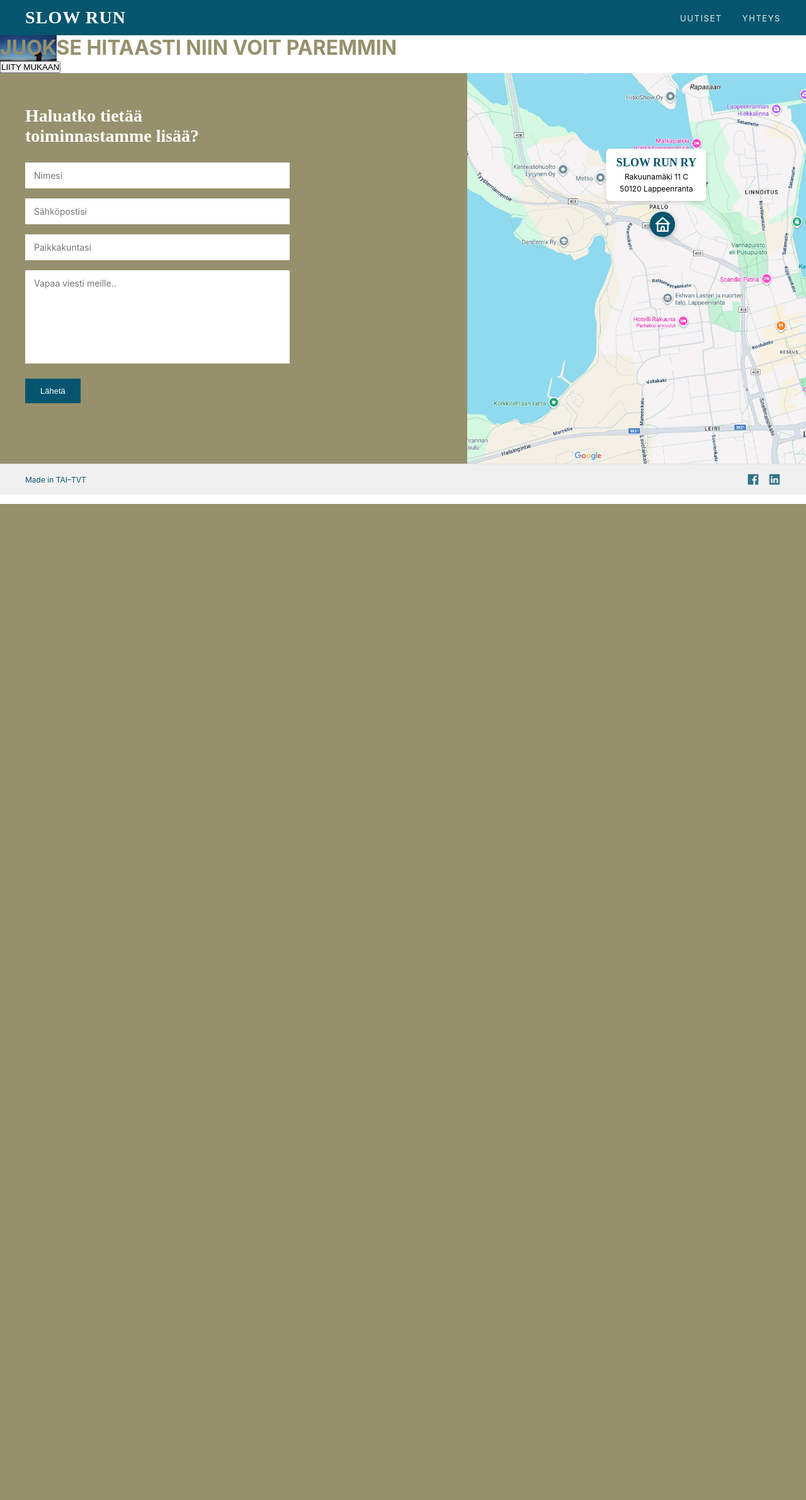
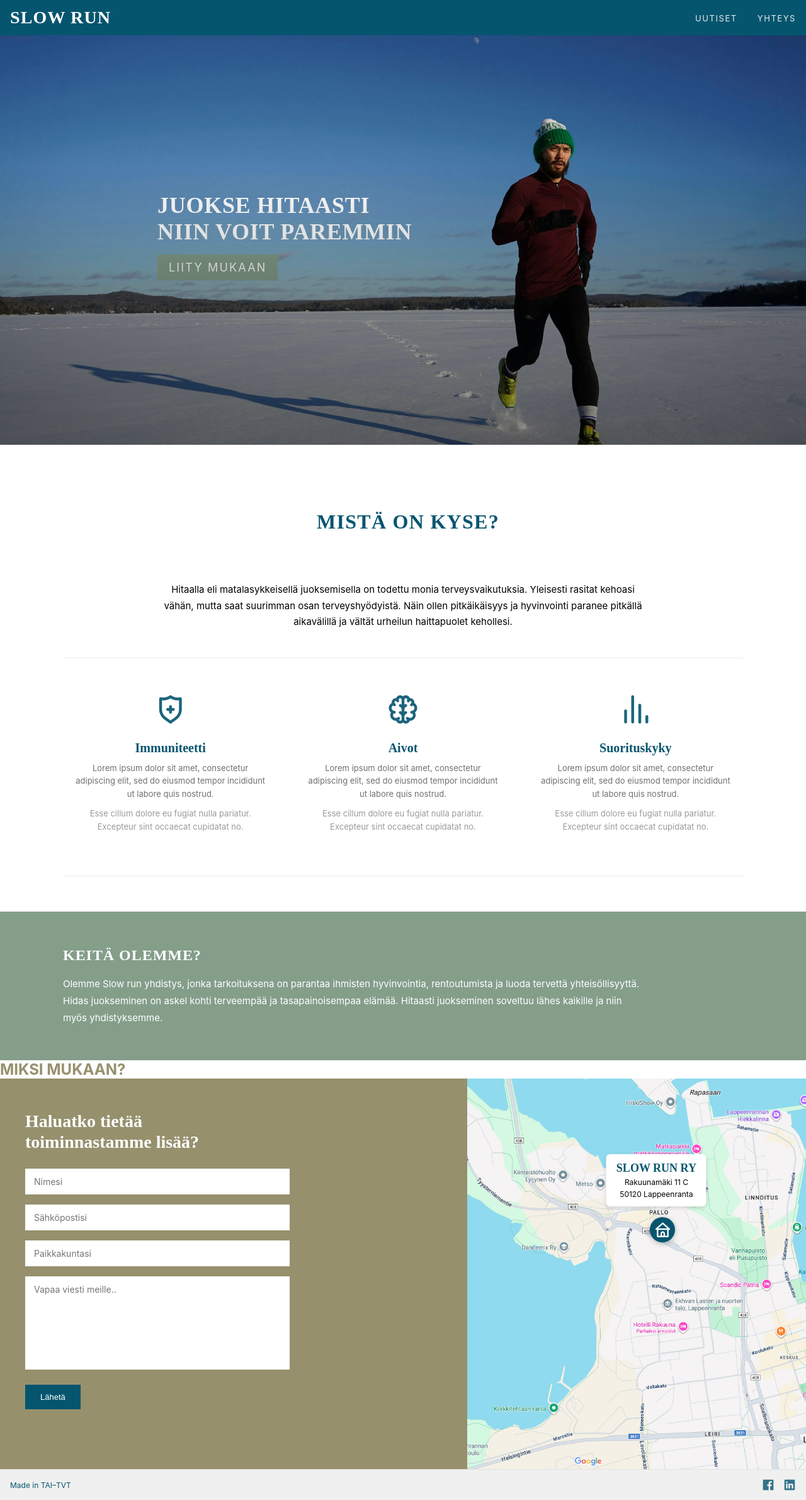
Before and after one commit to TAI-Slow-Run/slow-run-projekti, a PHP site: page / in a window 1280 px wide. Shown: the whole page at 63% size. Before the commit the page ends 800 px from the top, so only its background shows below. Run offline with PHP 8.4, Linux system fonts and the light colour scheme; some libraries are stand-ins or nearby versions.

Commit message:
add some section to the main page

```diff
--- a/css/style.css
+++ b/css/style.css
@@ -132,6 +132,167 @@
   }
 }
 
+/* === HERO === */
+.hero {
+  position: relative;
+  width: 100%;
+  overflow: hidden;
+}
+
+.hero-media {
+  display: block;
+  width: 100%;
+  height: 650px;
+  object-fit: cover;
+  object-position: 50% 70%;
+}
+
+.hero::after {
+  content: "";
+  position: absolute;
+  inset: 0;
+  background: linear-gradient(
+    180deg,
+    rgba(0, 0, 0, 0) 32%,
+    rgba(0, 0, 0, 0.2) 60%,
+    rgba(0, 0, 0, 0.35) 100%
+  );
+  pointer-events: none;
+}
+
+.hero__inner {
+  position: absolute;
+  left: 250px;
+  top: 250px;
+  max-width: 560px;
+}
+
+.hero-title {
+  font-family: var(--brand-font);
+  text-transform: uppercase;
+  color: var(--main-color);
+  font-weight: 700;
+  letter-spacing: 0.02em;
+  line-height: 1.16;
+  margin: 0 0 14px;
+  font-size: 36px;
+}
+
+.hero .liity-btn,
+.hero .liity-btn:link,
+.hero .liity-btn:visited {
+  display: inline-block;
+  background-color: var(--accent-color);
+  color: var(--main-color);
+  text-decoration: none;
+  text-transform: uppercase;
+  letter-spacing: 0.12em;
+  font-size: 18px;
+  padding: 10px 18px;
+  border: none;
+  cursor: pointer;
+}
+.hero .liity-btn:hover {
+  background: #6f8875;
+}
+.hero .liity-btn:active {
+  transform: translateY(1px);
+}
+
+/* === CONTAINER === */
+.container {
+  max-width: 1160px;
+  margin: 0 auto;
+  padding: 0 40px;
+}
+
+/* === SECTION BASE === */
+.section {
+  padding: 64px 0;
+}
+.section--tight {
+  padding: 56px 0 56px;
+}
+
+.section-title {
+  font-family: var(--brand-font);
+  text-transform: uppercase;
+  color: var(--brand-color);
+  letter-spacing: 0.04em;
+  font-size: 26px;
+  text-align: center;
+  margin: 0 0 28px;
+}
+.section-title--right {
+  text-align: right;
+}
+
+.section-lead {
+  max-width: 760px;
+  margin: 0 auto 44px;
+  color: var(--main-font-color);
+  line-height: 1.7;
+  font-size: 15px;
+  text-align: center;
+}
+
+.features {
+  display: grid;
+  grid-template-columns: repeat(3, 1fr);
+  gap: 28px;
+  border-top: 1px solid #e9e9e9;
+  border-bottom: 1px solid #e9e9e9;
+  padding: 40px 0;
+}
+.feature {
+  text-align: center;
+  padding: 8px 18px 18px;
+}
+.feature__icon {
+  font-size: 54px;
+  color: var(--brand-color);
+  opacity: 0.9;
+  margin-bottom: 12px;
+  display: inline-block;
+}
+.feature__title {
+  font-family: var(--brand-font);
+  color: var(--brand-color);
+  font-size: 20px;
+  margin: 6px 0 10px;
+}
+.feature__text {
+  color: #707070;
+  font-size: 13px;
+  line-height: 1.6;
+  margin: 0 0 10px;
+}
+.feature__text--muted {
+  color: #9a9a9a;
+}
+
+.about {
+  background: var(--accent-color);
+  color: var(--main-color);
+  padding: 56px 0 54px;
+}
+.about__title {
+  font-family: var(--brand-font);
+  text-transform: uppercase;
+  color: var(--main-color);
+  letter-spacing: 0.04em;
+  font-size: 24px;
+  margin: 0 0 18px;
+}
+.about__text {
+  max-width: 920px;
+  line-height: 1.8;
+  font-size: 15px;
+  margin: 0;
+}
+
+/* === STAIRS === */
+
 /* PRE-FOOTER (FORM + MAP) */
 .visually-hidden {
   position: absolute !important;
@@ -202,15 +363,6 @@
   /* opacity: 0.9; */
   background-color: var(--hover-color);
 }
-.liity-btn,
-.hero-title {
-  text-transform: uppercase;
-}
-.hero {
-  background-image: url("../images/main-banner.jpg");
-  background-repeat: no-repeat;
-  background-size: contain;
-}
 
 /* RIGHT: map */
 .map-panel {
@@ -226,9 +378,9 @@
 
 .map-badge {
   position: absolute;
-  left: 300px; /* центр відносно піна (290 + 40/2) */
-  top: 120px; /* вище піна */
-  transform: translateX(-50%); /* вирівнюємо по центру */
+  left: 300px;
+  top: 120px;
+  transform: translateX(-50%);
   background: var(--main-color);
   padding: 12px 16px;
   display: flex;
@@ -305,8 +457,11 @@
 
 .site-header .container,
 .site-footer .container {
-  padding-left: 40px;
-  padding-right: 40px;
+  padding-left: 16px;
+  padding-right: 16px;
+  margin-left: 0;
+  margin-right: 0;
+  max-width: 100%;
 }
 
 /* ===== NEWS PAGE ===== */
--- a/index.php
+++ b/index.php
@@ -15,11 +15,83 @@
   <body>
     <?php include __DIR__ . '/header.php'; ?>
     <main>
+<!-- HERO -->
+<section class="hero">
+  <img class="hero-media" src="./images/main-banner.jpg" alt="Slow running on ice" />
 
-      <div class="hero">
-      <h1 class="hero-title">Juokse hitaasti niin voit paremmin</h1>
-      <button type="button" class="liity-btn">liity mukaan</button>
+  <div class="hero__inner">
+    <h1 class="hero-title">Juokse hitaasti<br>niin voit paremmin</h1>
+    <a href="#join" class="liity-btn">Liity mukaan</a>
+  </div>
+</section>
+  <!-- MISTÄ ON KYSE -->
+  <section class="section section--tight">
+    <div class="container">
+      <h2 class="section-title">Mistä on kyse?</h2>
+      <p class="section-lead">
+        Hitaalla eli matalasykkeisellä juoksemisella on todettu monia terveysvaikutuksia.
+        Yleisesti rasitat kehoasi vähän, mutta saat suurimman osan terveyshyödyistä. Näin
+        ollen pitkäikäisyys ja hyvinvointi paranee pitkällä aikavälillä ja vältät urheilun
+        haittapuolet kehollesi.
+      </p>
+
+      <div class="features">
+        <article class="feature">
+          <i class="uil uil-shield-plus feature__icon" aria-hidden="true"></i>
+          <h3 class="feature__title">Immuniteetti</h3>
+          <p class="feature__text">
+            Lorem ipsum dolor sit amet, consectetur adipiscing elit, sed do eiusmod tempor
+            incididunt ut labore quis nostrud.
+          </p>
+          <p class="feature__text feature__text--muted">
+            Esse cillum dolore eu fugiat nulla pariatur. Excepteur sint occaecat cupidatat no.
+          </p>
+        </article>
+
+        <article class="feature">
+          <i class="uil uil-brain feature__icon" aria-hidden="true"></i>
+          <h3 class="feature__title">Aivot</h3>
+          <p class="feature__text">
+            Lorem ipsum dolor sit amet, consectetur adipiscing elit, sed do eiusmod tempor
+            incididunt ut labore quis nostrud.
+          </p>
+          <p class="feature__text feature__text--muted">
+            Esse cillum dolore eu fugiat nulla pariatur. Excepteur sint occaecat cupidatat no.
+          </p>
+        </article>
+
+        <article class="feature">
+          <i class="uil uil-analytics feature__icon" aria-hidden="true"></i>
+
+          <h3 class="feature__title">Suorituskyky</h3>
+          <p class="feature__text">
+            Lorem ipsum dolor sit amet, consectetur adipiscing elit, sed do eiusmod tempor
+            incididunt ut labore quis nostrud.
+          </p>
+          <p class="feature__text feature__text--muted">
+            Esse cillum dolore eu fugiat nulla pariatur. Excepteur sint occaecat cupidatat no.
+          </p>
+        </article>
       </div>
+    </div>
+  </section>
+
+  <!-- KEITÄ OLEMME -->
+  <section class="about">
+    <div class="container">
+      <h2 class="about__title">Keitä olemme?</h2>
+      <p class="about__text">
+        Olemme Slow run yhdistys, jonka tarkoituksena on parantaa ihmisten hyvinvointia, rentoutumista ja
+        luoda tervettä yhteisöllisyyttä. Hidas juokseminen on askel kohti terveempää ja tasapainoisempaa
+        elämää. Hitaasti juokseminen soveltuu lähes kaikille ja niin myös yhdistyksemme.
+      </p>
+    </div>
+  </section>
+
+  <!-- MIKSI MUKAAN -->
+<section class="stairs">
+  <h2 class="stairs__title">MIKSI MUKAAN?</h2>
+</section>
     </main>
     <?php include __DIR__ . '/footer.php'; ?>
   </body>
```
